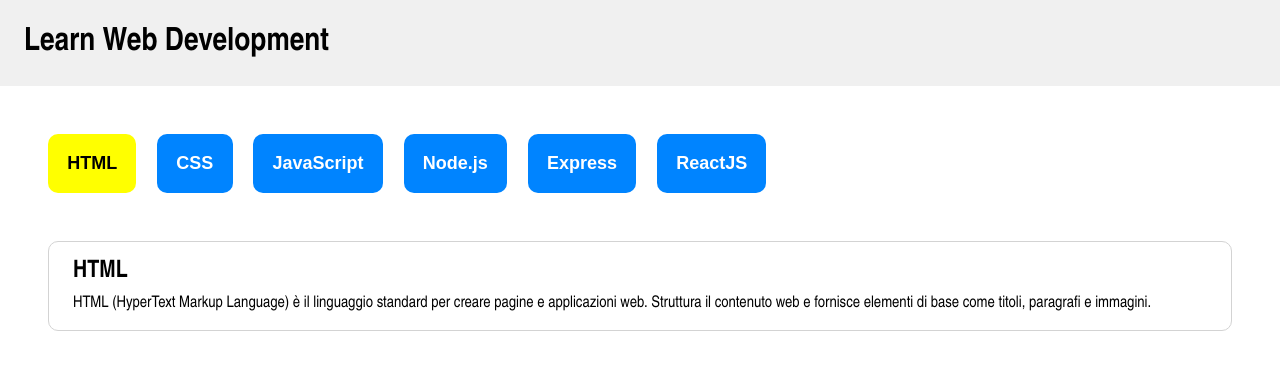
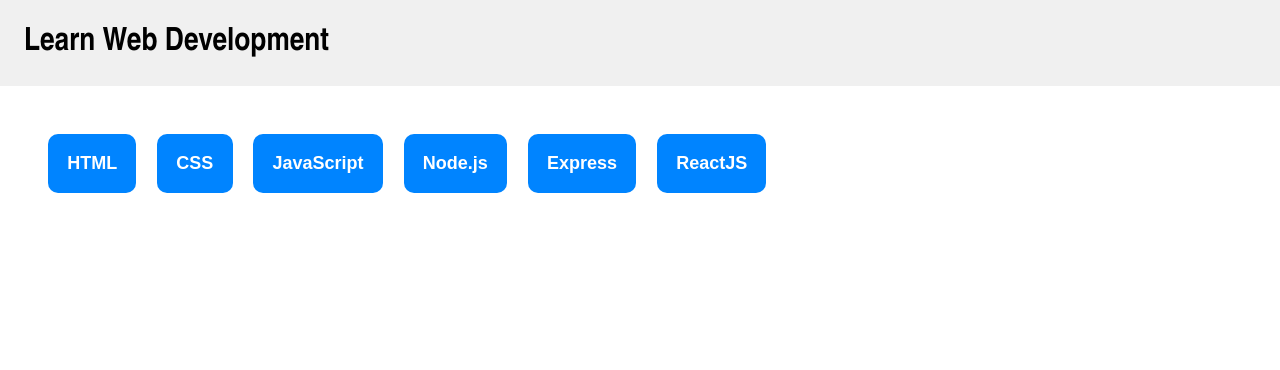
Before and after one commit to EleonoraLosciuto/react-use-state, a React (Vite) app: page / in a window 1280 px wide. Shown: the top 370 px of the page. Built offline with nearby package versions, Linux system fonts and the light colour scheme.

Commit message:
fix: added comments

```diff
--- a/src/App.css
+++ b/src/App.css
@@ -11,10 +11,17 @@ h1 {
 }
 
 .description-card {
+    display: none;
+    /*display none when view class is not present (initially)*/
     margin: 0 3rem;
     border: 1px solid lightgrey;
     border-radius: 10px;
 
+}
+
+.view {
+    /*view: display block to show card after user clicks on one button*/
+    display: block;
 }
 
 .description-card p,
--- a/src/App.jsx
+++ b/src/App.jsx
@@ -4,7 +4,13 @@ import languages from './assets/languages.js'
 import Button from './components/Button.jsx'
 
 function App() {
-  const [active, setActive] = useState(languages[0])
+  const [active, setActive] = useState(0); //useState is initially set as 0 in order to not display any description-card and let user decide where to start
+  const classList = [ // classList is used to display / not display the description card
+    "description-card",
+    active === 0
+      ? undefined
+      : "view"
+  ]
 
   return (
     <>
@@ -14,14 +20,19 @@ function App() {
         {
           languages.map(
             (language) => {
+
+              // isActive variable to pass boolean value to child through props - below open attribute on Button component
               const isActive = language === active;
 
+              // note: onClickCustom attribute to pass function to child through props
               return (
                 <Button onClickCustom={() => setActive(language)} open={isActive} key={language.id} language={language} />
               )
             })}
       </div>
-      <div className="description-card">
+
+      <div className={classList.join(" ") // join method in className to add "view" class after first click of user
+      }>
         <h2>{active.title}</h2>
         <p>{active.description}</p>
       </div>
--- a/src/components/Button.css
+++ b/src/components/Button.css
@@ -1,3 +1,4 @@
+/* Style for all buttons */
 .web-languages button {
     padding: 1.2rem;
     font-size: large;
@@ -6,9 +7,17 @@
     font-weight: 600;
     border: none;
     border-radius: 10px;
+    transition: 0.4s ease-out;
 }
 
+/*Change background and color for active button*/
 .web-languages button.active {
     background-color: yellow;
     color: black;
 }
+
+/*buttons hover effects*/
+.web-languages button:hover {
+    transform: scale(1.1);
+    cursor: pointer;
+}
--- a/src/components/Button.jsx
+++ b/src/components/Button.jsx
@@ -2,7 +2,7 @@ import './Button.css'
 
 
 const Button = (props) => {
-    const { title, description } = props.language;
+    const { title } = props.language; // destructuring to extract title from language attribute
 
     return (
         <>
```
